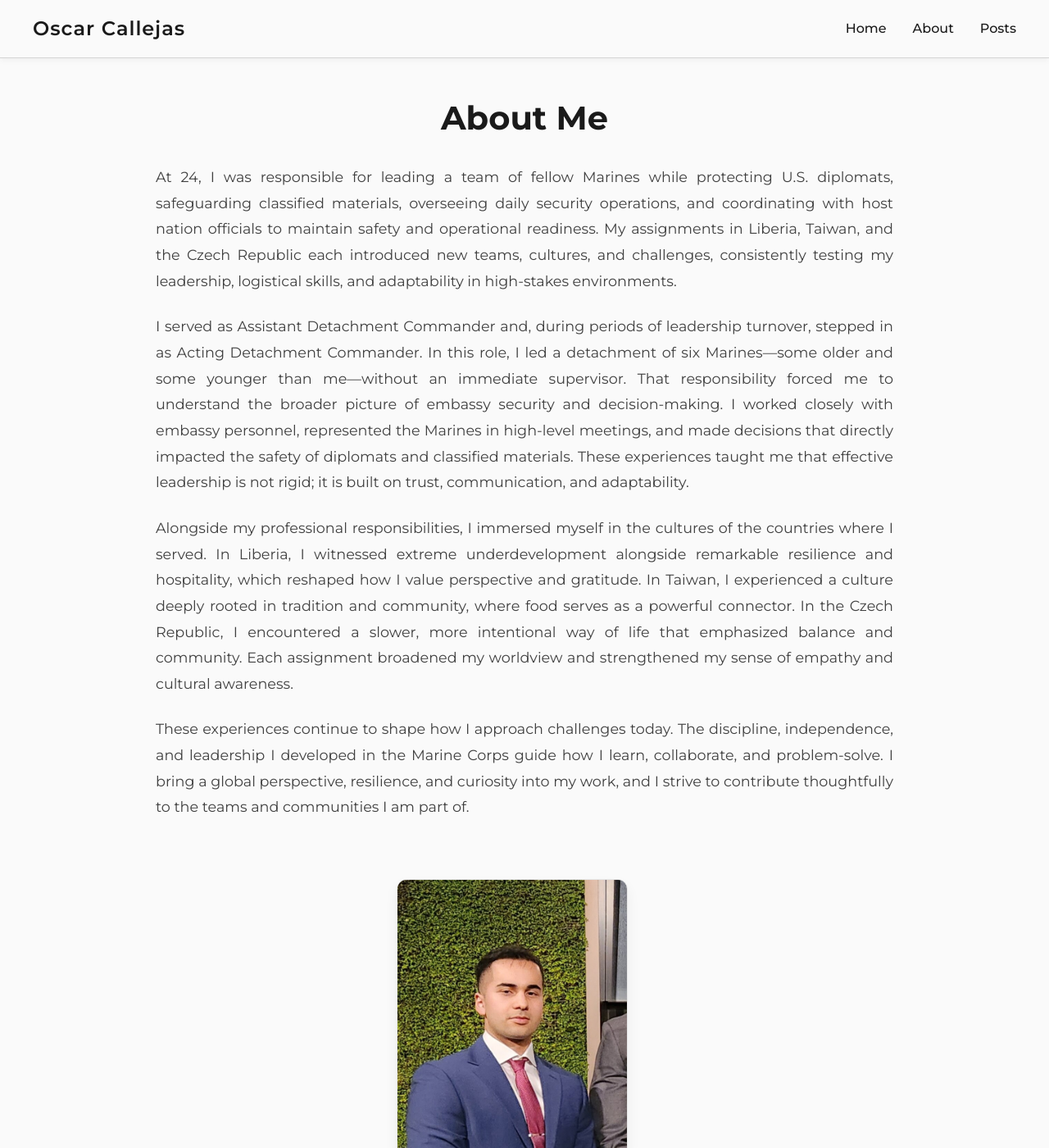
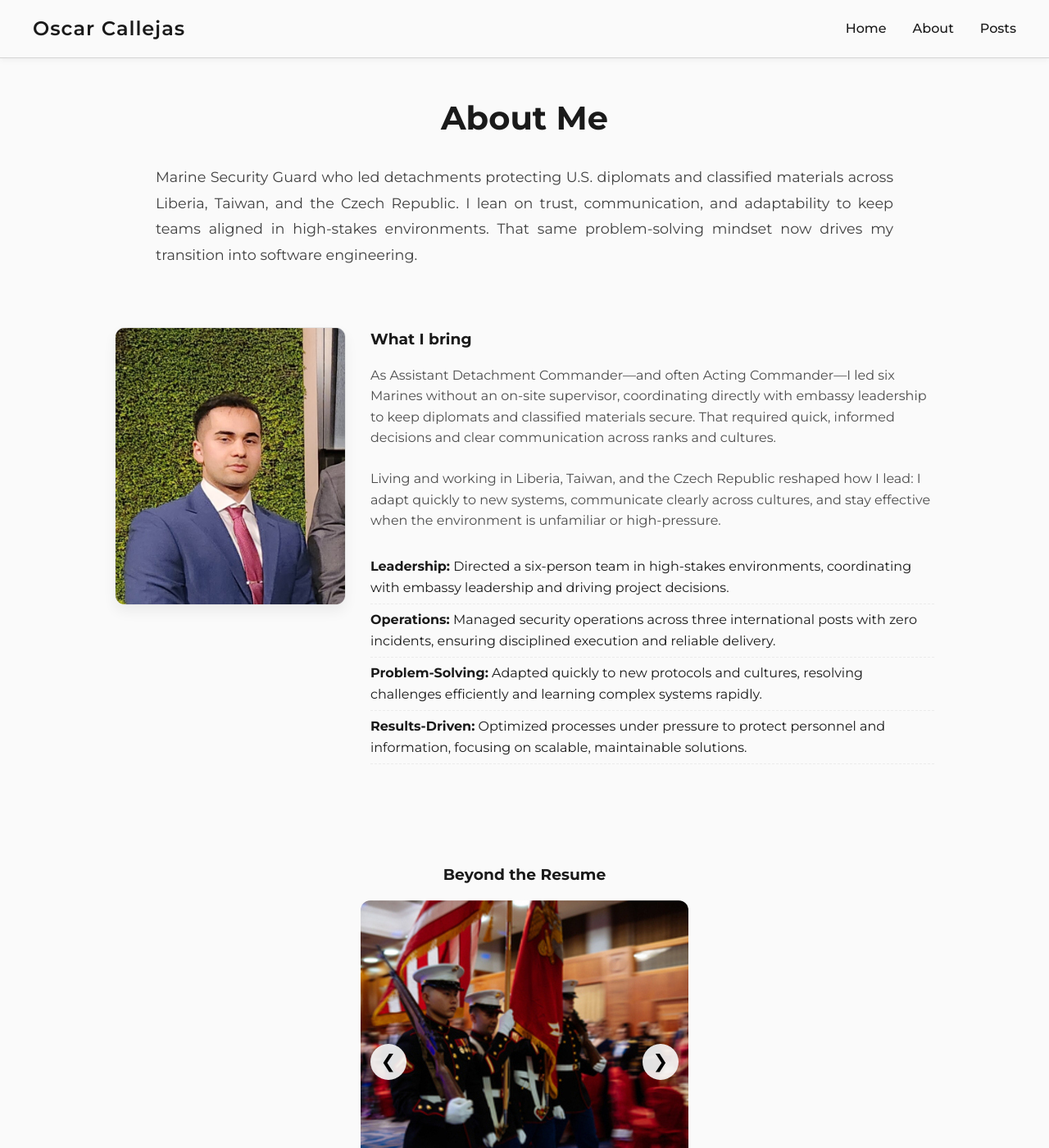
Before and after one commit to C58R/C58R.github.io, a Jekyll site: the page built from about.markdown, in a window 1280 px wide and 1400 px high. Shown: the whole window at 82% size. Built offline with Jekyll 4.4.1, drawn with Linux system fonts in a browser that asks for light colours; some web fonts are replaced; some of the changed text lies outside the part shown.

Commit message:
Completed About me page layout

```diff
--- a/about.markdown
+++ b/about.markdown
@@ -6,16 +6,7 @@ permalink: /about/
 <section class="about-hero scroll-reveal">
 	<h2 class="About-title scroll-reveal">About Me</h2>
 	<p class="scroll-reveal">
-		At 24, I was responsible for leading a team of fellow Marines while protecting U.S. diplomats, safeguarding classified materials, overseeing daily security operations, and coordinating with host nation officials to maintain safety and operational readiness. My assignments in Liberia, Taiwan, and the Czech Republic each introduced new teams, cultures, and challenges, consistently testing my leadership, logistical skills, and adaptability in high-stakes environments.
-	</p>
-	<p class="scroll-reveal">
-		I served as Assistant Detachment Commander and, during periods of leadership turnover, stepped in as Acting Detachment Commander. In this role, I led a detachment of six Marines—some older and some younger than me—without an immediate supervisor. That responsibility forced me to understand the broader picture of embassy security and decision-making. I worked closely with embassy personnel, represented the Marines in high-level meetings, and made decisions that directly impacted the safety of diplomats and classified materials. These experiences taught me that effective leadership is not rigid; it is built on trust, communication, and adaptability.
-	</p>
-	<p class="scroll-reveal">
-		Alongside my professional responsibilities, I immersed myself in the cultures of the countries where I served. In Liberia, I witnessed extreme underdevelopment alongside remarkable resilience and hospitality, which reshaped how I value perspective and gratitude. In Taiwan, I experienced a culture deeply rooted in tradition and community, where food serves as a powerful connector. In the Czech Republic, I encountered a slower, more intentional way of life that emphasized balance and community. Each assignment broadened my worldview and strengthened my sense of empathy and cultural awareness.
-	</p>
-	<p class="scroll-reveal">
-		These experiences continue to shape how I approach challenges today. The discipline, independence, and leadership I developed in the Marine Corps guide how I learn, collaborate, and problem-solve. I bring a global perspective, resilience, and curiosity into my work, and I strive to contribute thoughtfully to the teams and communities I am part of.
+		Marine Security Guard who led detachments protecting U.S. diplomats and classified materials across Liberia, Taiwan, and the Czech Republic. I lean on trust, communication, and adaptability to keep teams aligned in high-stakes environments. That same problem-solving mindset now drives my transition into software engineering.
 	</p>
 </section>
 <section class="about-grid scroll-reveal">
@@ -23,27 +14,40 @@ permalink: /about/
 		<img src="/assets/images/oscar.jpg" alt="Photo of Oscar Callejas" class="profile-photo" draggable="false">
 	</div>
 	<div class="about-content">
+		<h3>What I bring</h3>
 		<p>
-
+			As Assistant Detachment Commander—and often Acting Commander—I led six Marines without an on-site supervisor, coordinating directly with embassy leadership to keep diplomats and classified materials secure. That required quick, informed decisions and clear communication across ranks and cultures.
 		</p>
+		<p>
+			Living and working in Liberia, Taiwan, and the Czech Republic reshaped how I lead: I adapt quickly to new systems, communicate clearly across cultures, and stay effective when the environment is unfamiliar or high-pressure.
+		</p>
+		<ul class="about-list">
+			<li><strong>Leadership:</strong> Directed a six-person team in high-stakes environments, coordinating with embassy leadership and driving project decisions.</li>
+			<li><strong>Operations:</strong> Managed security operations across three international posts with zero incidents, ensuring disciplined execution and reliable delivery.</li>
+			<li><strong>Problem-Solving:</strong> Adapted quickly to new protocols and cultures, resolving challenges efficiently and learning complex systems rapidly.</li>
+			<li><strong>Results-Driven:</strong> Optimized processes under pressure to protect personnel and information, focusing on scalable, maintainable solutions.</li>
+		</ul>
 	</div>
 </section>
 <section class="photo-gallery scroll-reveal">
-	<h3>Photo Gallery</h3>
-	<p>A glimpse of my journey.</p>
-	<div class="imagecarousel">
-	<img src="/assets/images/1.jpg" alt="Prague, Czechia" draggable="false"/>
-	<img src="/assets/images/2.jpg" alt="Tokyo, Japan" draggable="false"/>
-	<img src="/assets/images/3.jpg" alt="Tokyo, Japan" draggable="false"/>
-	<img src="/assets/images/4.jpg" alt="Seoul, South Korea" draggable="false"/>
-	<img src="/assets/images/5.jpg" alt="Photo of me in Seoul, South Korea" draggable="false"/>
-	<img src="/assets/images/6.jpg" alt="Prague, Czechia" draggable="false"/>
-	<img src="/assets/images/7.jpg" alt="Kenting, Taiwan" draggable="false"/>
-	<img src="/assets/images/8.jpg" alt="Bali, Indonesia" draggable="false"/>
-	<img src="/assets/images/9.jpg" alt="Indonesia" draggable="false"/>
-	<img src="/assets/images/10.jpg" alt="Prague, Czechia" draggable="false"/>
-	<img src="/assets/images/11.jpg" alt="Tokyo, Japan" draggable="false"/>
-	<img src="/assets/images/12.jpg" alt="Saigon, Vietnam" draggable="false"/>
+	<h3 class="gallery-title">Beyond the Resume</h3>
+	<div class="gallery-container">
+		<div class="gallery-track">
+			<button class="arrow left" aria-label="Previous image">&#10094;</button>
+			<div class="slide active">
+				<img src="/assets/images/6.jpg" alt="Professional headshot">
+				<p>Professional headshot</p>
+			</div>
+			<div class="slide">
+				<img src="/assets/images/6.jpg" alt="Marine service overseas">
+				<p>Marine service overseas</p>
+			</div>
+			<div class="slide">
+				<img src="/assets/images/6.jpg" alt="Global experience">
+				<p>Global experience & adaptability</p>
+			</div>
+			<button class="arrow right" aria-label="Next image">&#10095;</button>
+		</div>
 	</div>
 </section>
 <section class="cta-section scroll-reveal">
--- /dev/null
+++ b/assets/css/_about.scss
@@ -0,0 +1,98 @@
+@import "variables";
+
+/* ===== Photo Gallery ===== */
+.photo-gallery {
+  margin-top: 5rem;
+  text-align: center;
+}
+
+.photo-gallery h2 {
+  font-size: 1.8rem;
+  margin-bottom: 2rem;
+  font-weight: 500;
+}
+
+.gallery-container {
+  position: relative;
+  max-width: 520px;
+  margin: 0 auto;
+}
+
+.gallery-track {
+  position: relative;
+  width: 100%;
+  overflow: hidden;
+}
+
+/* Slides */
+.slide {
+  position: absolute;
+  inset: 0;
+  opacity: 0;
+  transform: translateX(40px);
+  transition: opacity 0.6s ease, transform 0.6s ease;
+}
+
+.slide.active {
+  opacity: 1;
+  transform: translateX(0);
+  position: relative;
+}
+
+.slide img {
+  width: 100%;
+  border-radius: 12px;
+  box-shadow: $shadow-sm;
+}
+
+.slide p {
+  margin-top: 0.75rem;
+  font-size: 0.9rem;
+  color: lighten($color-text, 35%);
+}
+
+/* Arrows */
+.arrow {
+  position: absolute;
+  top: 45%;
+  transform: translateY(-50%);
+  width: 44px;
+  height: 44px;
+  border-radius: 50%;
+  background: rgba($color-bg, 0.9);
+  display: flex;
+  align-items: center;
+  justify-content: center;
+  font-size: 1.4rem;
+  line-height: 1;
+  color: darken($color-text, 10%);
+  border: none;
+  z-index: 10;
+  cursor: pointer;
+  box-shadow: $shadow-sm;
+  transition: $transition-short, box-shadow 0.2s ease, transform 0.2s ease;
+}
+
+.arrow.left {
+  left: 0.75rem;
+}
+
+.arrow.right {
+  right: 0.75rem;
+}
+
+.arrow:hover {
+  background: $color-bg;
+  color: $color-accent;
+}
+
+.arrow:focus {
+  outline: none;
+  box-shadow: 0 0 0 3px rgba($color-accent, 0.2), $shadow-sm;
+}
+
+.arrow:active {
+  transform: translateY(-50%) scale(0.96);
+  box-shadow: none;
+  background: rgba($color-bg, 0.85);
+}
--- a/assets/css/style.scss
+++ b/assets/css/style.scss
@@ -5,6 +5,7 @@
 @import "breakpoints";
 @import "hero";
 @import "hamburger";
+@import "about";
 
 /* Font Loading Optimization */
 @font-face {
```
Also changed, not shown: other parts of about.markdown (+19 -1 lines), assets/images/1.jpg (deleted), assets/images/10.jpg (deleted), assets/images/11.jpg (deleted), assets/images/12.jpg (deleted), assets/images/2.jpg (deleted), assets/images/3.jpg (deleted), assets/images/4.jpg (deleted), assets/images/5.jpg (deleted), assets/images/7.jpg (deleted), assets/images/8.jpg (deleted), assets/images/9.jpg (deleted).
